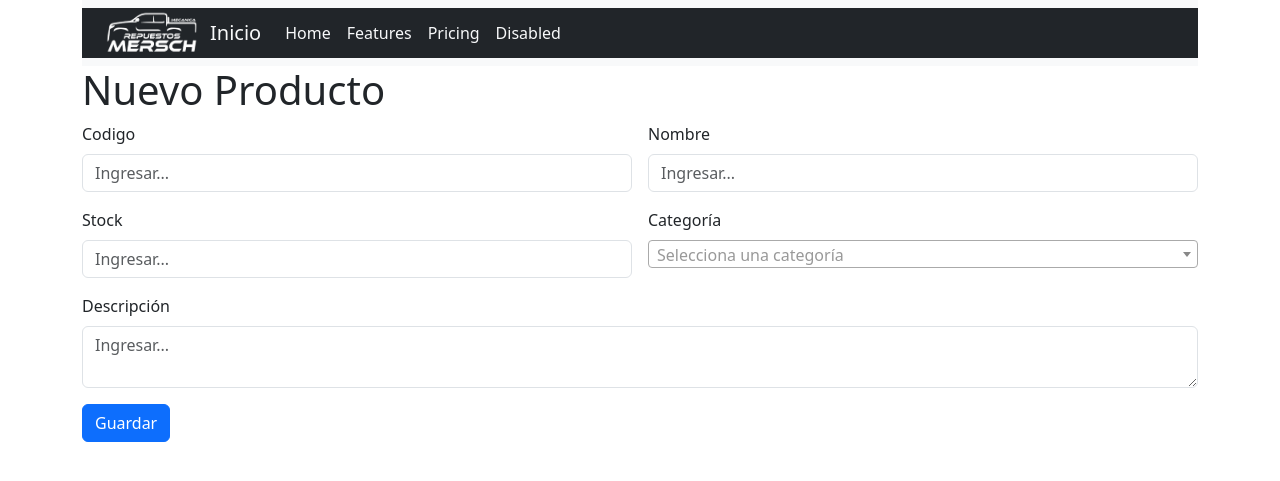
After one commit to ignammm/repuestos_mersch, a Django app: page /inventario/create_producto/ in a window 1280 px wide. The commit adds this page. Shown: the top 481 px of the page. Run offline with Django 5.2, Linux system fonts and the light colour scheme; data comes from the database, SQL or seed files in the repository; some libraries are stand-ins or nearby versions.

Commit message:
#Add: funcion de agregar productos

```diff
--- a/inventario/forms.py
+++ b/inventario/forms.py
@@ -1,8 +1,20 @@
 from django.forms import ModelForm
-from .models import Producto
+from django import forms
+from .models import Producto, Categorias
 
 
 class ProductoForm(ModelForm):
     class Meta:
         model= Producto
         fields= '__all__'
+
+    categoria = forms.ModelChoiceField(
+        queryset=Categorias.objects.all(),
+        empty_label="Selecciona una categoría",
+        widget=forms.Select(attrs={'class': 'form-select select2', 'required': True})
+    )
+
+class CategoriasForm(ModelForm):
+    class Meta:
+        model= Categorias
+        fields= '__all__'
--- a/inventario/models.py
+++ b/inventario/models.py
@@ -1,11 +1,18 @@
 from django.db import models
+
+
+class Categorias(models.Model):
+    nombre = models.CharField(max_length=50)
+
+    def __str__(self):
+        return self.nombre
 
 
 class Producto(models.Model):
     codigo = models.CharField(max_length=50)
     stock = models.IntegerField(default=0, blank=True)
     nombre = models.CharField(max_length=50, blank=True, null=True)
-    categoria = models.CharField(max_length=50, blank=True, null=True)
+    categoria = models.ForeignKey(Categorias, on_delete=models.CASCADE)
     descripcion = models.TextField(blank=True, null=True)
 
     def __str__(self):
--- a/inventario/urls.py
+++ b/inventario/urls.py
@@ -2,5 +2,6 @@ from django.urls import path, include
 from . import views
 
 urlpatterns = [
-    path('create/', views.create, name="crear_producto"),
+    path('create_producto/', views.create_producto, name="crear_producto"),
+    path('create_categoria/', views.create_categoria, name="crear_categoria"),
 ]
--- a/inventario/views.py
+++ b/inventario/views.py
@@ -1,15 +1,26 @@
 from django.shortcuts import redirect, render
 from django.http import HttpResponse
 
-from inventario.forms import ProductoForm
+from inventario.forms import CategoriasForm, ProductoForm
 
 
-def create(request):
+def create_producto(request):
     if request.method == 'POST':
         form = ProductoForm(request.POST)
         if form.is_valid():
             form.save()
-            # return redirect('listar_productos')
+            return redirect('crear_producto')
     else:
         form = ProductoForm()
-    return render(request, 'inventario/create.html', {'form': form})
+    return render(request, 'inventario/productos/create.html', {'form': form})
+
+
+def create_categoria(request):
+    if request.method == 'POST':
+        form = CategoriasForm(request.POST)
+        if form.is_valid():
+            form.save()
+            return redirect('create_categorias')
+    else:
+        form = CategoriasForm()
+    return render(request, 'inventario/categorias/create.html', {'form': form})
--- /dev/null
+++ b/templates/inventario/productos/create.html
@@ -0,0 +1,85 @@
+{% extends 'layouts/base.html' %}
+
+{% block head %}
+
+<link href="https://cdn.jsdelivr.net/npm/bootstrap@5.3.0-alpha1/dist/css/bootstrap.min.css" rel="stylesheet">
+<link href="https://cdn.jsdelivr.net/npm/select2@4.1.0-rc.0/dist/css/select2.min.css" rel="stylesheet" />
+<script src="https://code.jquery.com/jquery-3.6.0.min.js"></script>
+<script src="https://cdn.jsdelivr.net/npm/select2@4.1.0-rc.0/dist/js/select2.min.js"></script>
+
+{% endblock %}
+
+{% block title %} Nuevo Productos {% endblock %}
+
+{% block header %}
+
+
+
+{% endblock %}
+
+{% block content %}
+
+<h1>Nuevo Producto</h1>
+<form method="post" class="row g-3" action="{% url 'crear_producto' %}">
+    {% csrf_token %}
+    <div class="col-md-6">
+        <label for="codigo" class="form-label">Codigo</label>
+        <input type="text" name="codigo" id="codigo" class="form-control" placeholder="Ingresar..." required>
+        {% for error in form.nombre.errors %}
+        <div class="text-danger">{{ error }}</div>
+        {% endfor %}
+    </div>
+    <div class="col-md-6">
+        <label for="nombre" class="form-label">Nombre</label>
+        <input type="text" name="nombre" id="nombre" class="form-control" placeholder="Ingresar...">
+        {% for error in form.nombre.errors %}
+        <div class="text-danger">{{ error }}</div>
+        {% endfor %}
+    </div>
+    <div class="col-md-6">
+        <label for="stock" class="form-label">Stock</label>
+        <input type="number" name="stock" id="stock" class="form-control" placeholder="Ingresar..." required>
+        {% for error in form.nombre.errors %}
+        <div class="text-danger">{{ error }}</div>
+        {% endfor %}
+    </div>
+    <div class="col-md-6">
+        <label for="categoria" class="form-label">Categoría</label>
+        {{ form.categoria }}
+        {% for error in form.categoria.errors %}
+        <div class="text-danger">{{ error }}</div>
+        {% endfor %}
+    </div>
+    <div class="col-12">
+        <label for="descripcion" class="form-label">Descripción</label>
+        <textarea name="descripcion" placeholder="Ingresar..." id="descripcion" class="form-control"></textarea>
+        {% for error in form.descripcion.errors %}
+        <div class="text-danger">{{ error }}</div>
+        {% endfor %}
+    </div>
+    <div class="col-12">
+        <button type="submit" class="btn btn-primary">Guardar</button>
+        {% comment %} <a href="{% url 'lista_productos' %}" class="btn btn-secondary">Cancelar</a> {% endcomment %}
+    </div>
+</form>
+
+{% endblock %}
+
+{% block footer %}
+
+
+
+{% endblock %}
+
+{% block scripts %}
+
+<script>
+    $(document).ready(function() {
+        $('.select2').select2({
+            placeholder: "Selecciona una categoría",
+            allowClear: true
+        });
+    });
+</script>
+
+{% endblock %}
--- a/templates/layouts/base.html
+++ b/templates/layouts/base.html
@@ -5,6 +5,7 @@
     <meta charset="UTF-8">
     <meta name="viewport" content="width=device-width, initial-scale=1.0">
     <link href="https://cdn.jsdelivr.net/npm/bootstrap@5.3.3/dist/css/bootstrap.min.css" rel="stylesheet" integrity="sha384-QWTKZyjpPEjISv5WaRU9OFeRpok6YctnYmDr5pNlyT2bRjXh0JMhjY6hW+ALEwIH" crossorigin="anonymous">
+    {% block head %}{% endblock %}
     <title>{% block title %}{% endblock %}</title>
 </head>
 <body class="container">
@@ -48,5 +49,7 @@
     <footer>
         {% block footer %}{% endblock %}
     </footer>
+
+    {% block scripts %}{% endblock %}
 </body>
 </html>
```
Also changed, not shown: templates/inventario/categorias/create.html (added, +14 -0 lines), templates/inventario/create.html (deleted, +0 -63 lines), db.sqlite3, inventario/migrations/0002_categorias.py (added), inventario/migrations/0003_alter_producto_categoria.py (added).
